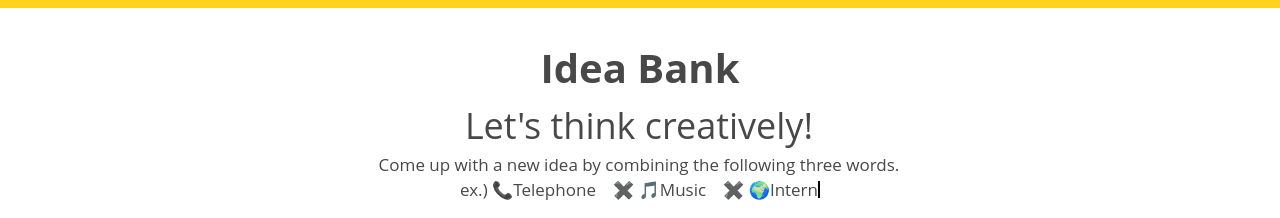
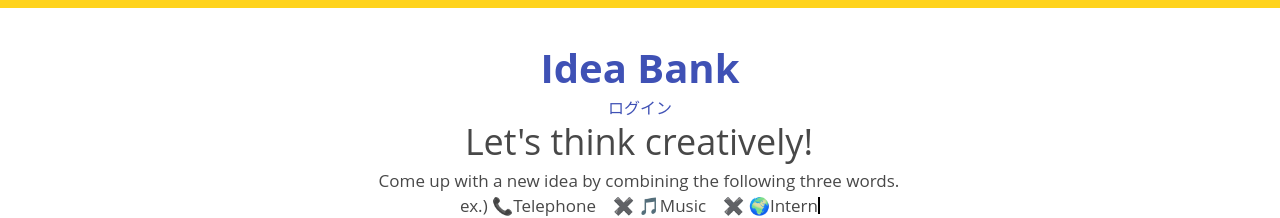
Before and after one commit to nk18chi/ideapool, a React (Create React App) app: page / in a window 1280 px wide. Shown: the top 218 px of the page. Built offline with nearby package versions, Linux system fonts and the light colour scheme; no server answers.

Commit message:
Divide App into Header and Footer

```diff
--- a/src/App.css
+++ b/src/App.css
@@ -2,11 +2,6 @@
   margin: 0 auto;
   text-align: center;
   margin-top: 40px;
-}
-
-h1 {
-  font-size: 40px;
-  margin: 24px 0 12px;
 }
 
 h2 {
@@ -84,11 +79,3 @@ h2 {
   font-size: 20px !important;
   border-radius: 20px !important;
 }
-
-footer {
-  background-color: #333;
-  color: #f1f1f1;
-  padding: 8px;
-  font-size: 13px;
-  margin-top: 80px;
-}
--- a/src/App.tsx
+++ b/src/App.tsx
@@ -1,25 +1,31 @@
 import React from "react";
 import { BrowserRouter as Router, Switch, Route } from "react-router-dom";
 import useAuth from "./component/context/useAuth";
-import { FirebaseContext } from "./firebase";
+import { auth, database, FirebaseContext } from "./firebase";
 import "./App.css";
 import TopPage from "./component/top/Top";
+import LoginPage from "./component/login/LoginPage";
+import Header from "./component/common/Header";
+import Footer from "./component/common/Footer";
 
 const App: React.FC = () => {
   const user = useAuth();
   return (
     <div className='App'>
+      <FirebaseContext.Provider value={{ user, auth, database }}>
         <Router>
+          <Header />
           <Switch>
             <Route path='/'>
-            <FirebaseContext.Provider value={{ user }}>
               <Switch>
                 <Route exact path='/' component={TopPage} />
+                <Route exact path='/login' component={LoginPage} />
               </Switch>
-            </FirebaseContext.Provider>
             </Route>
           </Switch>
+          <Footer />
         </Router>
+      </FirebaseContext.Provider>
     </div>
   );
 };
--- /dev/null
+++ b/src/component/common/Footer.scss
@@ -0,0 +1,7 @@
+footer {
+  background-color: #333;
+  color: #f1f1f1;
+  padding: 8px;
+  font-size: 13px;
+  margin-top: 80px;
+}
--- /dev/null
+++ b/src/component/common/Footer.tsx
@@ -0,0 +1,7 @@
+import React from "react";
+import "./Footer.scss";
+const Footer: React.FC = () => {
+  return <footer>2020 © ideabank-1887f.web.app All Rights Reserved.</footer>;
+};
+
+export default Footer;
--- /dev/null
+++ b/src/component/common/Header.scss
@@ -0,0 +1,4 @@
+header h1 {
+  font-size: 40px;
+  margin: 24px 0 12px;
+}
--- /dev/null
+++ b/src/component/common/Header.tsx
@@ -0,0 +1,37 @@
+import React from "react";
+import "./Header.scss";
+import { Link as RouterLink } from "react-router-dom";
+import { Link } from "@material-ui/core/";
+import { FirebaseContext } from "../../firebase";
+
+const Header: React.FC = () => {
+  const { user, auth } = React.useContext(FirebaseContext);
+  const handleSingOut = () => {
+    auth.signOut();
+  };
+
+  return (
+    <header>
+      <h1>
+        <Link component={RouterLink} to='/'>
+          Idea Bank
+        </Link>
+      </h1>
+      <ul>
+        {!user.loading && user.authUser ? (
+          <li>
+            <Link onClick={handleSingOut}>ログアウト</Link>
+          </li>
+        ) : (
+          <li>
+            <Link component={RouterLink} to='/login'>
+              ログイン
+            </Link>
+          </li>
+        )}
+      </ul>
+    </header>
+  );
+};
+
+export default Header;
--- a/src/component/top/Top.tsx
+++ b/src/component/top/Top.tsx
@@ -147,10 +147,6 @@ const TopPage: React.FC = () => {
   };
 
   return (
-    <>
-      <header>
-        <h1>Idea Bank</h1>
-      </header>
     <article>
       {typingTextArr.map((t: string, i: number) => (
         <div key={i}>
@@ -204,8 +200,6 @@ const TopPage: React.FC = () => {
         Shuffle
       </Button>
     </article>
-      <footer>2020 © ideabank-1887f.web.app All Rights Reserved.</footer>
-    </>
   );
 };
 
```
Lines whose indentation alone changed are shown as unchanged.
